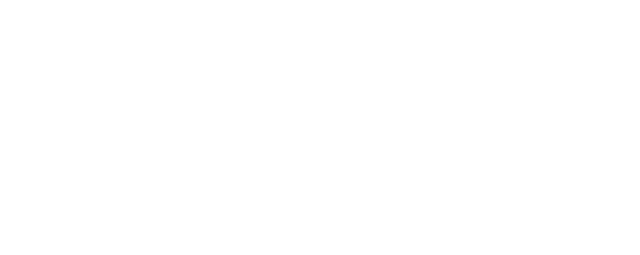
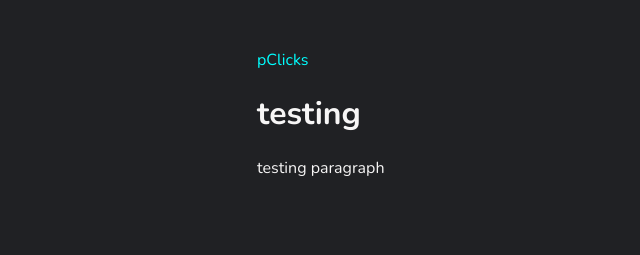
Before and after one commit to juliecharlton/ratbeh.github.io, a plain HTML site: page index.html in a window 1280 px wide. Shown: the whole page, without its empty margins (83-723 px from the left). Drawn offline with nearby package versions, Linux system fonts and the light colour scheme.

Commit message:
Update index.html

```diff
--- a/index.html
+++ b/index.html
@@ -1,3 +1,25 @@
 <!DOCTYPE html>
 <head>
-    <title>Rat behavior</title>
+    <title>Rat Behavior</title>
+    <meta charset="utf-8">
+    <meta name="viewport" content="width=device-width", initial-scale=1.0"/>
+    <link href="https://fonts.googleapis.com/css?family=Nunito:400,700" rel="stylesheet">
+    <link rel="shortcut icon" href="click.ico">
+    <link rel="stylesheet" href="main.css">
+
+    <p>
+        <a style="color:#00ffff" href="index.html">pClicks</a> &nbsp;
+
+    </p>
+
+</head>
+
+<body>
+
+<h1 align=left>testing</h1>
+
+<p>
+testing paragraph
+
+
+</body>
```
